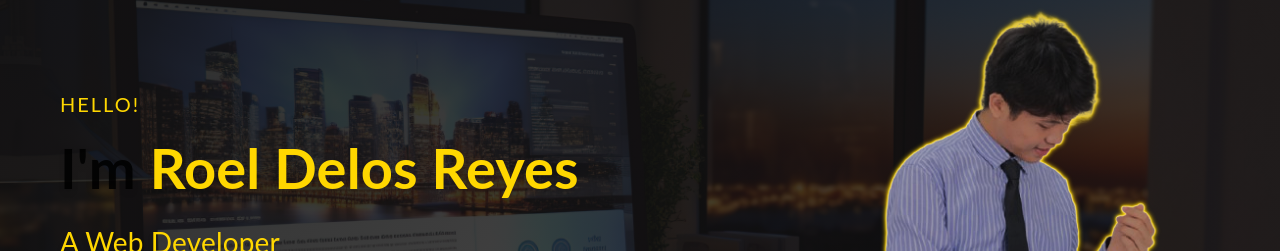
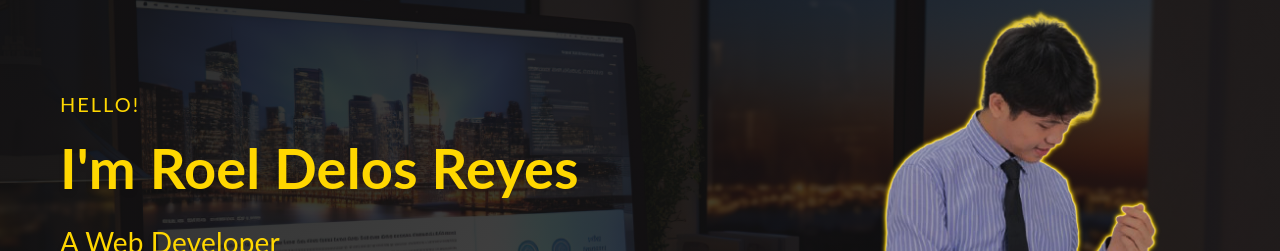
Before and after one commit to leorxdxd/Roelsportfolio, a React (Create React App) app: page / in a window 1280 px wide. Shown: the part 183-434 px from the top of the page. Built offline with nearby package versions, Linux system fonts and the light colour scheme.

Commit message:
Update Main.scss

```diff
--- a/src/assets/styles/Main.scss
+++ b/src/assets/styles/Main.scss
@@ -71,6 +71,7 @@ body {
 
       .name {
         font-size: 56px;
+        color : $gold;
         font-weight: 700;
         margin-bottom: 20px;
 
```
